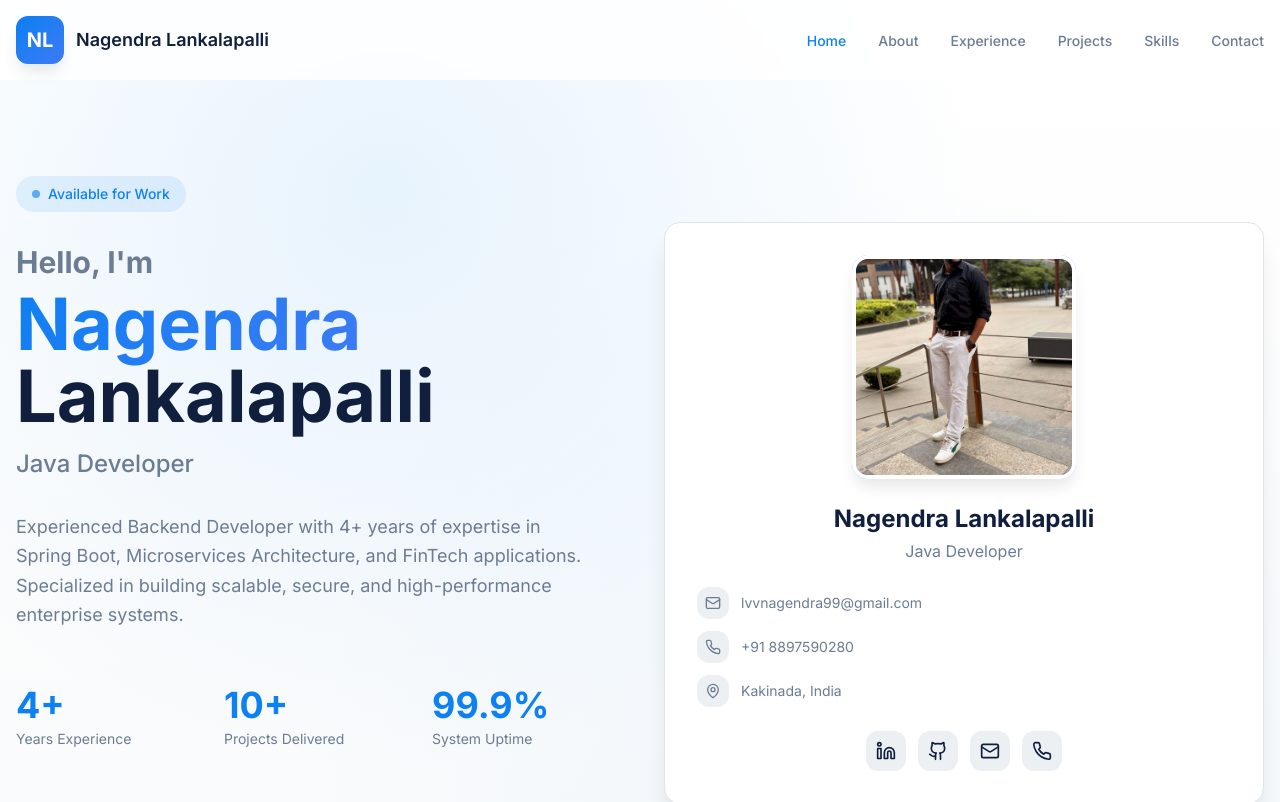
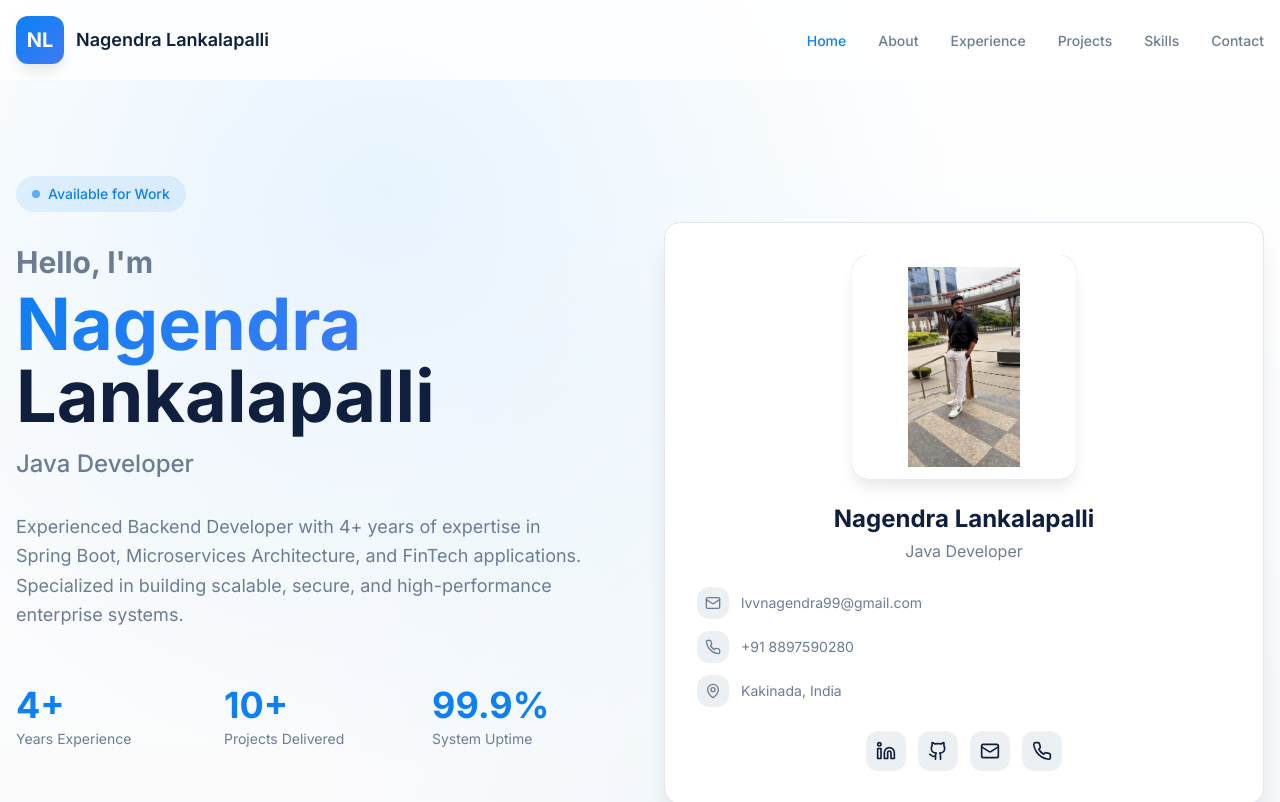
Before and after one commit to LvvNagendra/NagendraLankalapalli, a React (Vite) app: page / in a window 1280 px wide. Shown: the top 802 px of the page. Built offline with nearby package versions, Linux system fonts and the light colour scheme; the HTML template or start-up script is replaced by a standard one.

Commit message:
Fix: Profile visibility and deployment

```diff
--- a/src/components/Hero.tsx
+++ b/src/components/Hero.tsx
@@ -95,8 +95,8 @@ const Hero = () => {
               <div className="absolute inset-0 bg-gradient-accent rounded-2xl animate-pulse"></div>
               <img
                 src={profilePhoto}
-                  alt="Nagendra Lankalapalli"
-                  className="relative w-full h-full object-cover rounded-2xl border-4 border-background shadow-lg"
+                alt="Nagendra Lankalapalli - Java Developer"
+                className="relative w-full h-full object-contain rounded-2xl border-4 border-background shadow-lg bg-card p-2"
               />
             </div>
 
```
Lines whose indentation alone changed are shown as unchanged.
